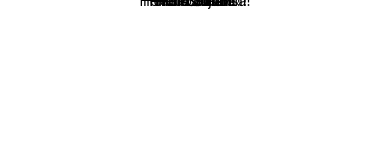
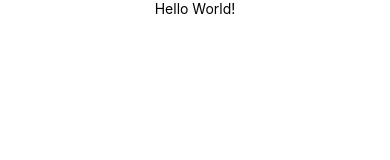
Before and after one commit to susbnr21/FirstApp, a React Native app: screen / in a window 390 px wide. Shown: the top 160 px of the page. Built offline with nearby package versions, Linux system fonts and the light colour scheme.

Commit message:
Added splash

```diff
--- a/App.js
+++ b/App.js
@@ -15,15 +15,7 @@ class Greeting extends Component {
 export default class LotsOfGreeting extends Component {
   render() {
     return (
-      <View style={{flex: 0, alignItems: "center", justifyContent: "center"}}>
-          <Greeting name = 'Sushil'/>
-          <Greeting name = 'Sulav'/>
-          <Greeting name = 'Summit'/>
-          <Greeting name = 'Ashutosh'/>
-          <Greeting name = 'Unish'/>
-          <Greeting name = 'Prashansa'/>
-          <Greeting name = 'Rijan'/>
-      </View>
+      <Splash/>
     );
   }
 }
--- a/app/splash.js
+++ b/app/splash.js
@@ -1,9 +1,12 @@
 import React, { Component } from 'react';
+import { Text, View } from 'react-native';
 
 export default class Splash extends Component {
     render() {
         return (
-            'Hello World!'
+            <View style={{alignItems:"center"}}>
+                <Text> Hello World! </Text>
+            </View>
         );
     }
 }
```
